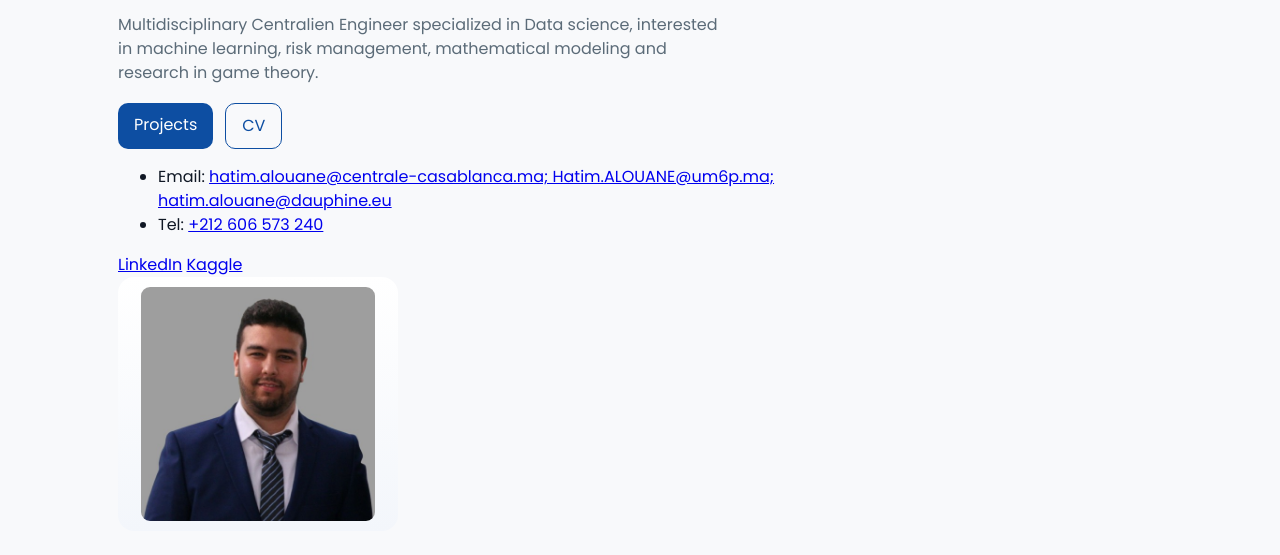
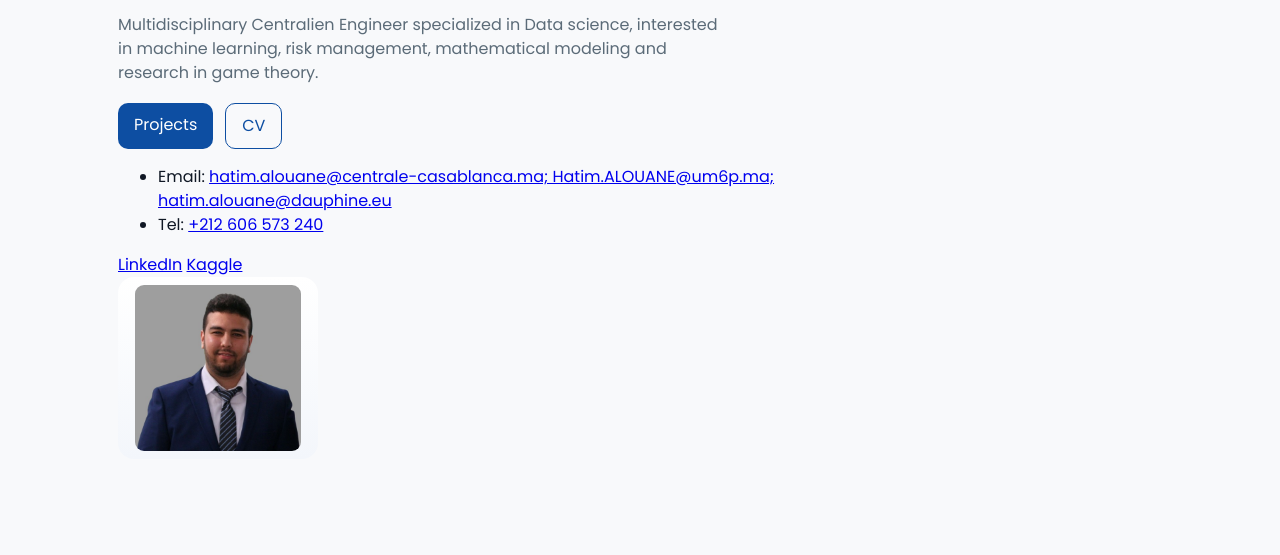
Before and after one commit to HatimALOUANE890/Hatim_ALOUANE_website, a plain HTML site: page index.html in a window 1280 px wide. Shown: the part 245-800 px from the top of the page. Drawn offline with Linux system fonts and the light colour scheme.

Commit message:
Update style.css

```diff
--- a/assets/style.css
+++ b/assets/style.css
@@ -33,14 +33,14 @@ body{
 
 /* hero */
 .hero{padding:48px 0}
-.hero-grid{display:grid;grid-template-columns:1fr 320px;gap:36px;align-items:center}
+.hero-grid{display:grid;grid-template-columns:1fr 240px;gap:36px;align-items:center}
 .hero-left h1{margin:0;font-size:36px}
 .tagline{color:var(--accent);font-weight:600;margin:8px 0}
 .lead{color:var(--muted);max-width:60ch}
 .actions{margin-top:18px;display:flex;gap:12px}
 .btn{background:var(--accent);color:#fff;padding:10px 16px;border-radius:10px;text-decoration:none}
 .btn.outline{background:transparent;border:1px solid var(--accent);color:var(--accent)}
-.photo-frame{width:90%;max-width:280px;padding:10px;border-radius:16px;background:linear-gradient(180deg,#fff, #f3f6fb);display:flex;align-items:center;justify-content:center}
+.photo-frame{width:90%;max-width:200px;padding:8px;border-radius:16px;background:linear-gradient(180deg,#fff, #f3f6fb);display:flex;align-items:center;justify-content:center}
 .photo-frame img{width:90%;border-radius:9px;display:block}
 
 /* skills */
```
